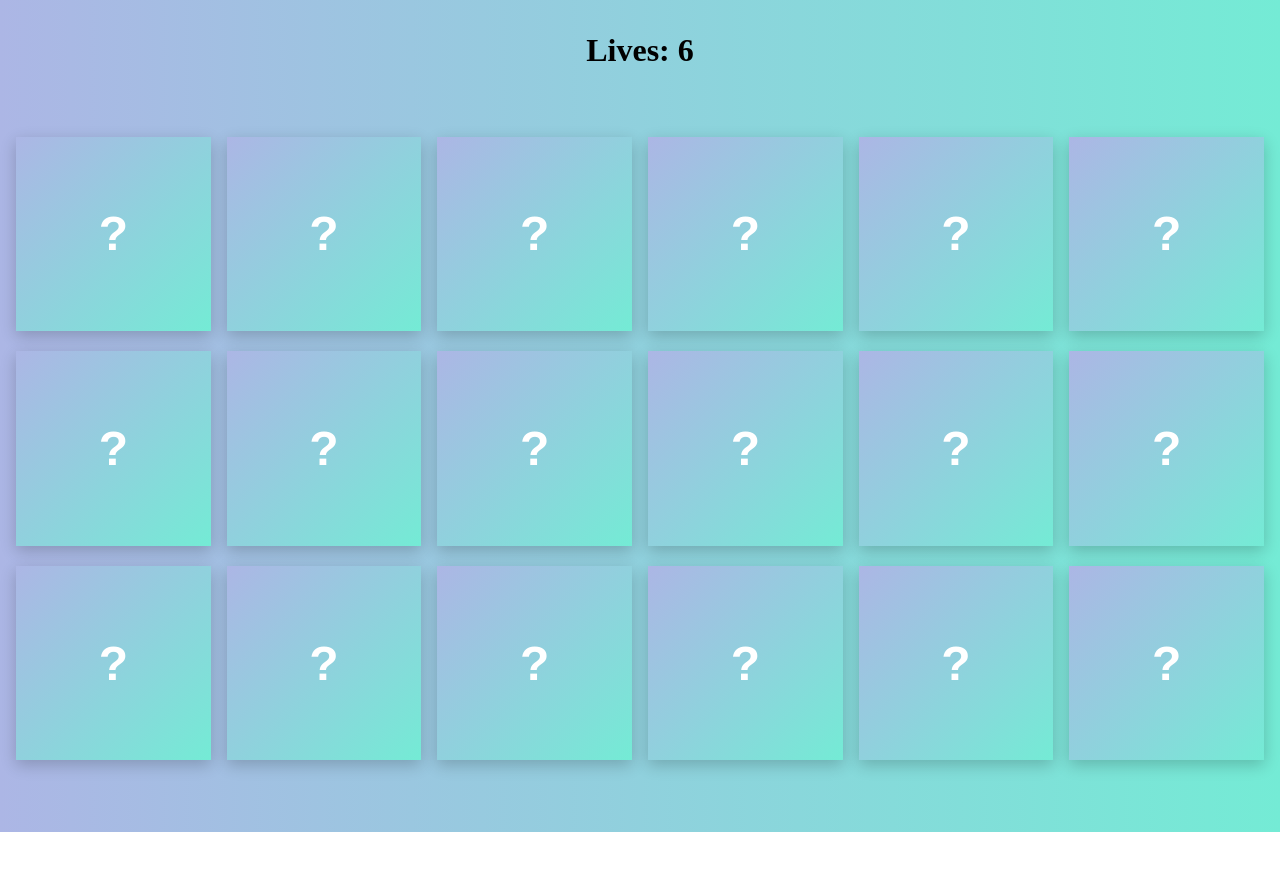
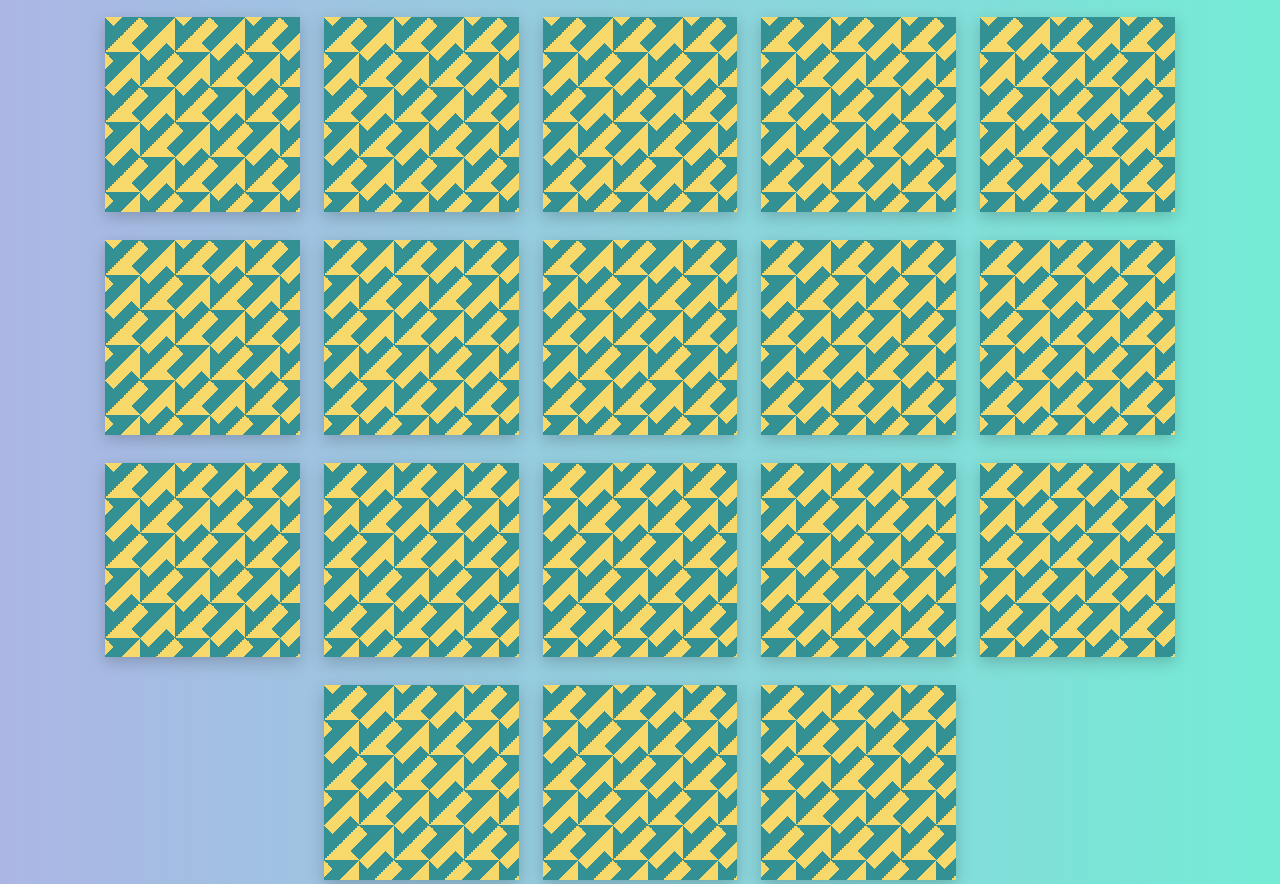
Before and after one commit to Patshakeitout/api-memory, an Angular app in the folder frontend/: page / in a window 1280 px wide. Before the commit the page ends 832 px from the top, so only its background shows below. Built offline with nearby package versions, Linux system fonts and the light colour scheme.

Commit message:
feat: design card back pattern

```diff
--- a/frontend/src/app/app.scss
+++ b/frontend/src/app/app.scss
@@ -17,7 +17,7 @@ section {
   width: 100%;
   display: flex;
   flex-wrap: wrap;
-  gap: min(2vw, 2vh);
+  gap: min(3vw, 3vh);
   justify-content: center;
   align-content: center;
 }
--- a/frontend/src/app/shared/components/card/card.html
+++ b/frontend/src/app/shared/components/card/card.html
@@ -5,6 +5,6 @@
       <figcaption>{{ image().title }}, {{ image().artist }}, {{ image().year }}</figcaption>
     </figure>
 
-    <div class="back" aria-hidden="true">?</div>
+    <div class="back" aria-hidden="true"></div>
   </div>
 </button>
--- a/frontend/src/app/shared/components/card/card.scss
+++ b/frontend/src/app/shared/components/card/card.scss
@@ -5,8 +5,6 @@
   aspect-ratio: 1 / 1;
   width: 100%;
   height: 100%;
-  min-width: 0;
-  min-height: 0;
   perspective: 800px;
 
   &:hover figcaption,
@@ -17,7 +15,6 @@
   &.flipped .inner {
     transition: transform 2s cubic-bezier(0.175, 0.885, 0.32, 1.275);
     transform: rotateY(180deg);
-    box-shadow: rgba(0,0,0,0.2) 0px 5px 15px;
   }
 }
 
@@ -27,18 +24,12 @@
   height: 100%;
   transform-style: preserve-3d;
   transition: transform 2s cubic-bezier(0.175, 0.885, 0.32, 1.275);
-  box-shadow: rgba(0,0,0,0.2) 0px 5px 15px;
+  box-shadow: rgba(0, 0, 0, 0.2) 0px 5px 15px;
 }
-
 
 figure {
   position: absolute;
   inset: 0;
-  display: flex;
-  flex-direction: column;
-  justify-content: space-between;
-  width: 100%;
-  height: 100%;
   backface-visibility: hidden;
   transform: rotateY(180deg);
 }
@@ -54,9 +45,9 @@ figcaption {
   bottom: 0;
   left: 0;
   right: 0;
-  padding: 0.5rem;
-  background: rgba(0, 0, 0, 0.65);
-  color: #fff;
+  padding: 0.2rem;
+  background: rgba(0, 0, 0, 0.5);
+  color: #f1ebeb;
   opacity: 0;
 }
 
@@ -65,9 +56,20 @@ figcaption {
   inset: 0;
   display: grid;
   place-items: center;
-  background: linear-gradient(135deg, #acb6e5, #74ebd5);
-  color: #fff;
-  font-size: 3rem;
-  font-weight: bold;
   backface-visibility: hidden;
+
+  --s: 35px; /* control the size*/
+  --c1: #339194;
+  --c2: #f6d86b;
+  --g1:conic-gradient(from  45deg at 62.5% 12.5%,#0000 75%,var(--c1) 0);
+  --g2:conic-gradient(from -45deg at 12.5% 12.5%,#0000 75%,var(--c1) 0);
+  --g3:conic-gradient(from 225deg at 87.5% 87.5%,#0000 75%,var(--c2) 0);
+  --g4:conic-gradient(from 135deg at 87.5% 37.5%,#0000 75%,var(--c2) 0);
+  background:
+    var(--g4),var(--g4) var(--s) var(--s),
+    var(--g3),var(--g3) var(--s) var(--s),
+    var(--g2),var(--g2) var(--s) var(--s),
+    var(--g1),var(--g1) var(--s) var(--s),
+    repeating-linear-gradient(135deg,var(--c2) 0 12.5%,var(--c1) 0 25%);
+  background-size: calc(2*var(--s)) calc(2*var(--s));
 }
```
